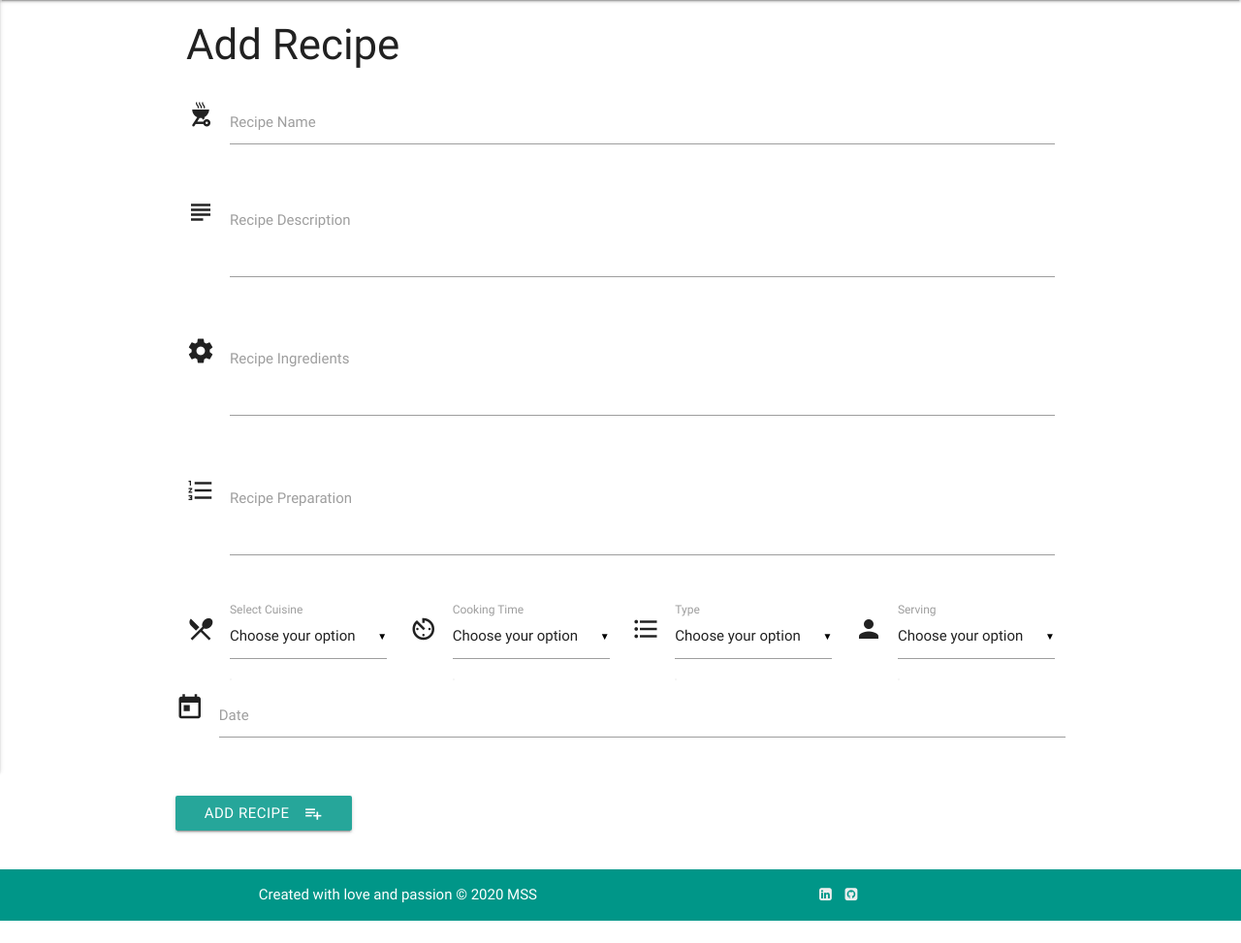
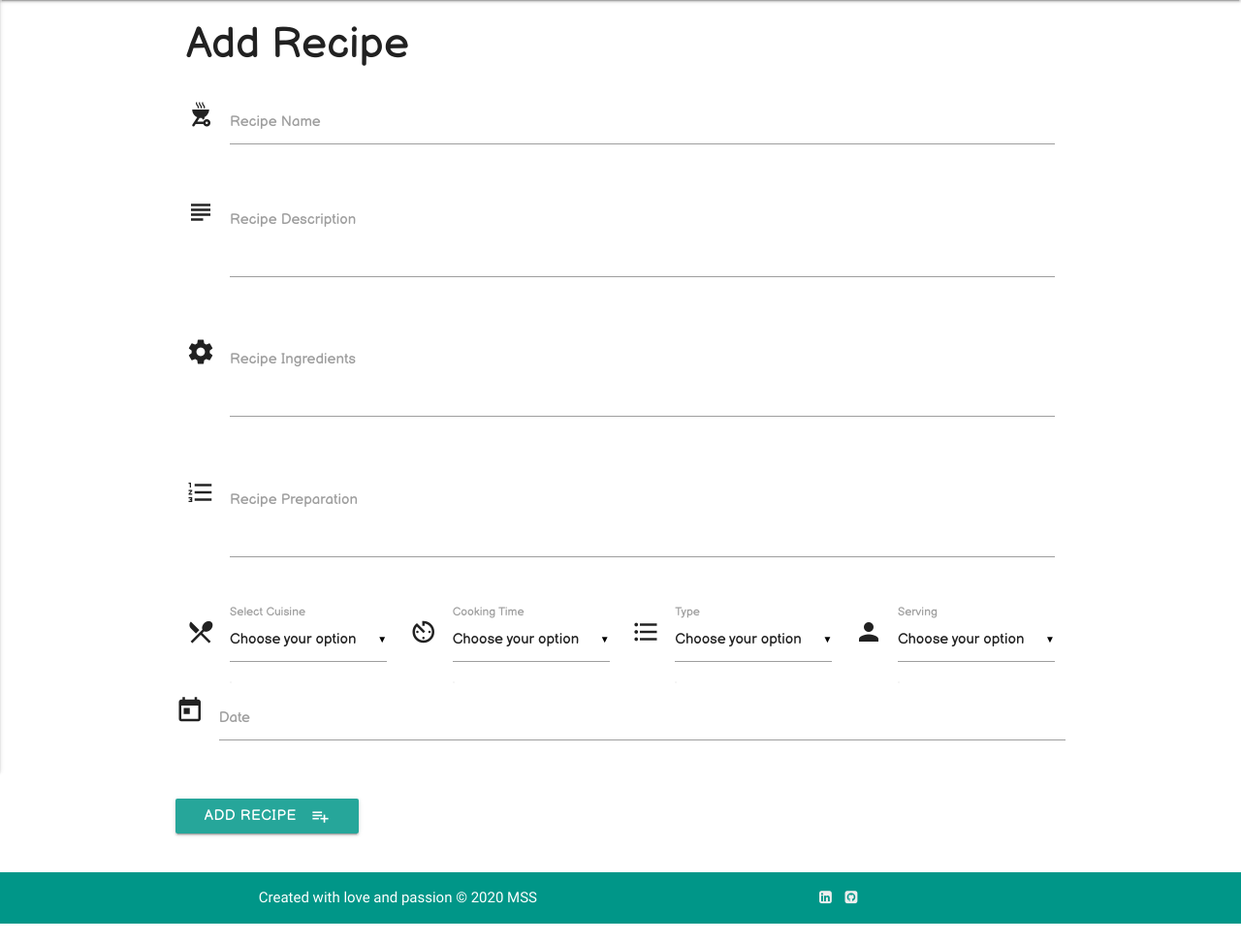
Before and after one commit to sohailshams/cookbook, a Flask app: page /add_recipe in a window 1280 px wide. Shown: the part 64-1037 px from the top of the page at 97% size. Before the commit the page ends 1014 px from the top, so only its background shows below. Run offline with Flask 2, Linux system fonts and the light colour scheme; data that the repository does not hold is empty; some libraries are stand-ins or nearby versions.

Commit message:
Added Balsamiq Sans font to add recipe form

```diff
--- a/templates/addrecipe.html
+++ b/templates/addrecipe.html
@@ -1,10 +1,10 @@
 {% extends 'base.html' %}
 {% block content %}
-<h3>Add Recipe</h3>
+<h3 class="balsamiq">Add Recipe</h3>
 
 <div class="row">
 
-    <form action="{{ url_for('insert_recipe') }}" method="POST" class="col s12">
+    <form action="{{ url_for('insert_recipe') }}" method="POST" class="col s12 balsamiq">
         <div class="row">
             <div class="input-field col s12">
             <i class="material-icons prefix">outdoor_grill</i>
```
